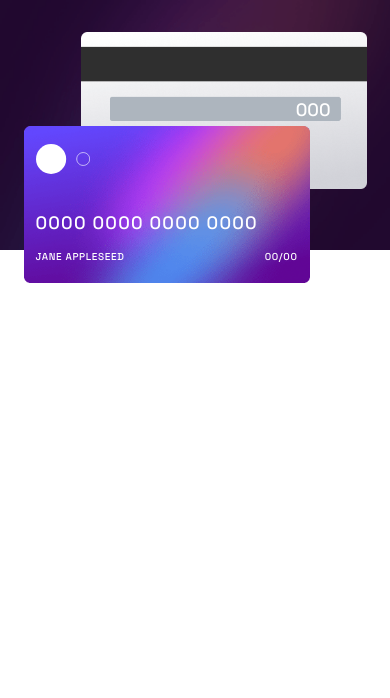
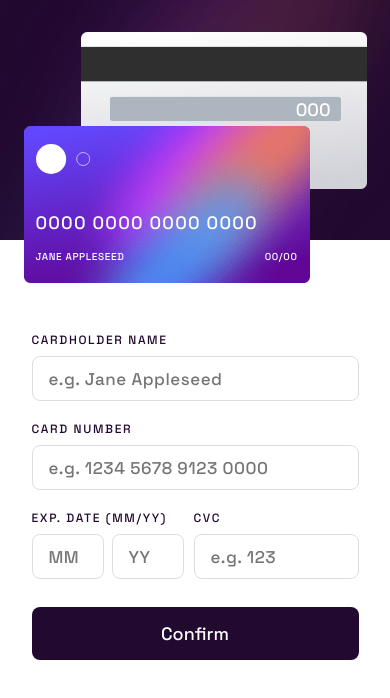
Before and after one commit to L3fd/interactive-card-details-form-main, a website: page index.html in a window 390 px wide. Drawn offline with Linux system fonts and the light colour scheme.

Commit message:
feat: add form styling mobile

```diff
--- a/index.html
+++ b/index.html
@@ -54,6 +54,78 @@
 					</div>
 				</div>
 			</div>
+			<form
+				action="#"
+				method="post"
+			>
+				<div class="form-group">
+					<label for="name"> Cardholder Name </label>
+					<input
+						type="text"
+						id="name"
+						placeholder="e.g. Jane Appleseed"
+						maxlength="25"
+						autocomplete="on"
+					/>
+					<span class="info-err">Can't be blank</span>
+				</div>
+				<div class="form-group">
+					<label for="card-number"> Card Number </label>
+					<input
+						type="text"
+						id="card-number"
+						placeholder="e.g. 1234 5678 9123 0000"
+						maxlength="19"
+						autocomplete="on"
+					/>
+					<span class="info-err">Wrong format, numbers only</span>
+				</div>
+				<div class="form-exp-date">
+					<div class="form-group">
+						<label for="month"> Exp. Date (MM/YY) </label>
+						<div class="date">
+							<div class="">
+								<input
+									type="number"
+									id="month"
+									placeholder="MM"
+									maxlength="2"
+									autocomplete="on"
+								/>
+							</div>
+							<div class="">
+								<input
+									type="Number"
+									id="year"
+									placeholder="YY"
+									maxlength="2"
+									autocomplete="on"
+								/>
+							</div>
+						</div>
+						<span class="info-err">Can't be blank</span>
+					</div>
+					<div class="form-group">
+						<label for="cvc"> CVC </label>
+
+						<input
+							type="Number"
+							id="cvc"
+							placeholder="e.g. 123"
+							maxlength="3"
+							autocomplete="on"
+							aria-
+						/>
+						<span class="info-err">Can't be blank</span>
+					</div>
+				</div>
+				<button
+					type="submit"
+					class="submit-btn"
+				>
+					Confirm
+				</button>
+			</form>
 		</main>
 		<!-- 0000 0000 0000 0000 Jane Appleseed 00/00 000 Cardholder Name e.g. Jane
 		Appleseed Card Number e.g. 1234 5678 9123 0000 Exp. Date (MM/YY) MM YY CVC
--- a/style.css
+++ b/style.css
@@ -20,6 +20,14 @@
 	box-sizing: border-box;
 	line-height: 1em;
 }
+input::-webkit-outer-spin-button,
+input::-webkit-inner-spin-button {
+	-webkit-appearance: none;
+	margin: 0;
+}
+input[type="number"] {
+	-moz-appearance: textfield;
+}
 
 body {
 	font-family: var(--ff-primary);
@@ -28,7 +36,7 @@ body {
 	height: 100vh;
 	background-image: url("./images/bg-main-mobile.png");
 	background-repeat: no-repeat;
-	background-size: 100%;
+	background-size: 100% 24rem;
 }
 img {
 	display: block;
@@ -102,3 +110,89 @@ main {
 	color: white;
 	text-transform: uppercase;
 }
+
+form {
+	margin-top: 5rem;
+	padding: 0 0.8rem;
+	display: block;
+}
+.form-group {
+	margin-top: 2.2rem;
+	display: flex;
+	flex-direction: column;
+}
+.form-group label {
+	display: inline-block;
+	font-size: 1.2rem;
+	letter-spacing: 0.165rem;
+	text-transform: uppercase;
+	color: var(--primary-900);
+	margin-bottom: 1rem;
+}
+.form-group input {
+	font-family: var(--ff-primary);
+
+	font-size: 1.7rem;
+	letter-spacing: 0.03em;
+	font-weight: 500;
+	outline: none;
+	border: 1px solid var(--primary-300);
+	border-radius: 0.8rem;
+	width: 100%;
+	height: 4.5rem;
+	padding: 0 1.6rem;
+	color: var(--primary-900);
+}
+.form-group input:focus {
+	border: 1px solid;
+	border-color: var(--active-input-b);
+}
+.info-err {
+	margin-top: 1rem;
+	font-size: 1.2rem;
+	color: var(--input-err);
+	display: none;
+}
+
+.form-exp-date {
+	display: flex;
+	gap: 1rem;
+}
+.date {
+	display: flex;
+	gap: 0.8rem;
+}
+#month,
+#year {
+	width: 7.2rem;
+}
+
+.submit-btn {
+	display: block;
+	margin-top: 2.8rem;
+	border: 0;
+	background-color: var(--primary-900);
+	font-family: var(--ff-primary);
+	font-size: var(--ff-size);
+	font-weight: 500;
+	color: white;
+	width: 100%;
+	height: 5.3rem;
+	border-radius: 0.8rem;
+	cursor: pointer;
+	transition: all 0.3s ease-in-out;
+}
+.submit-btn:hover {
+	background-color: hsla((278), 68%, 11%, 80%);
+}
+/* Utils */
+
+.block {
+	display: block;
+}
+.hidden {
+	display: none;
+}
+.input-err {
+	border-color: var(--input-err);
+}
```
